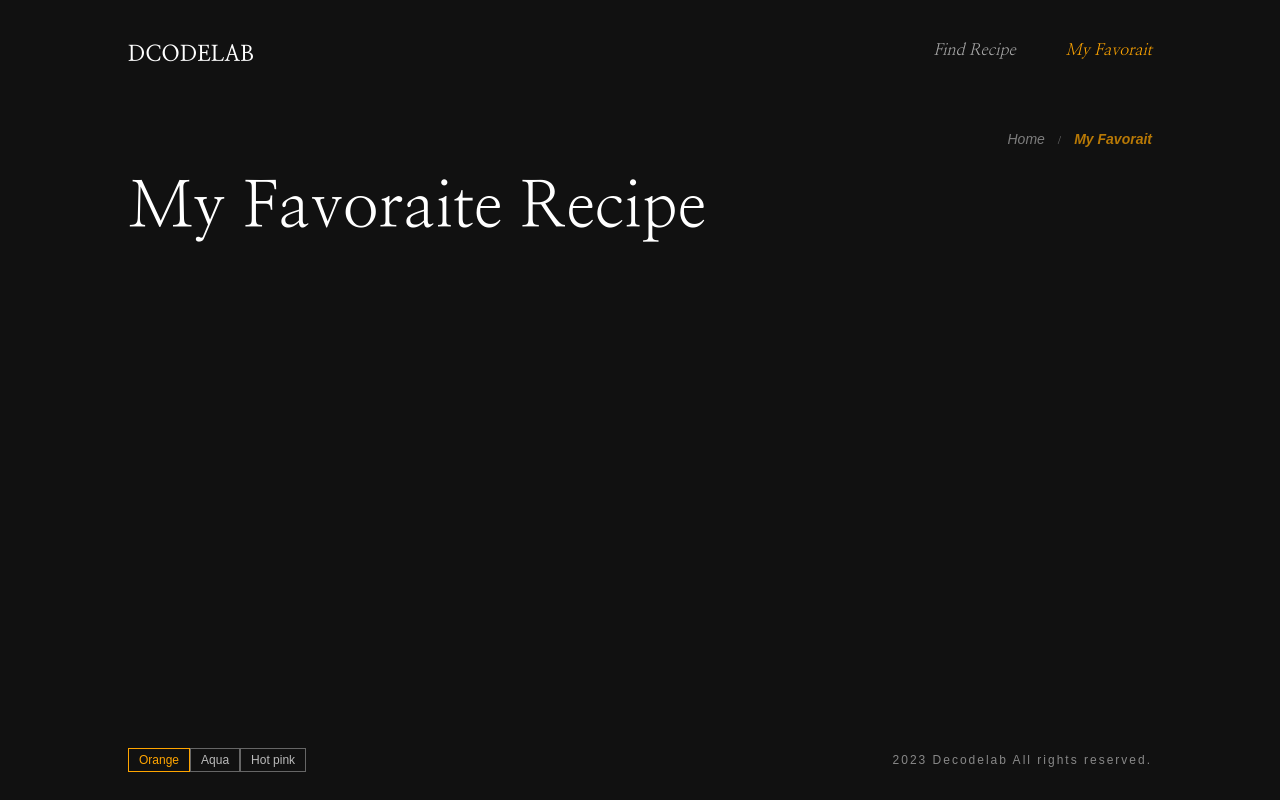
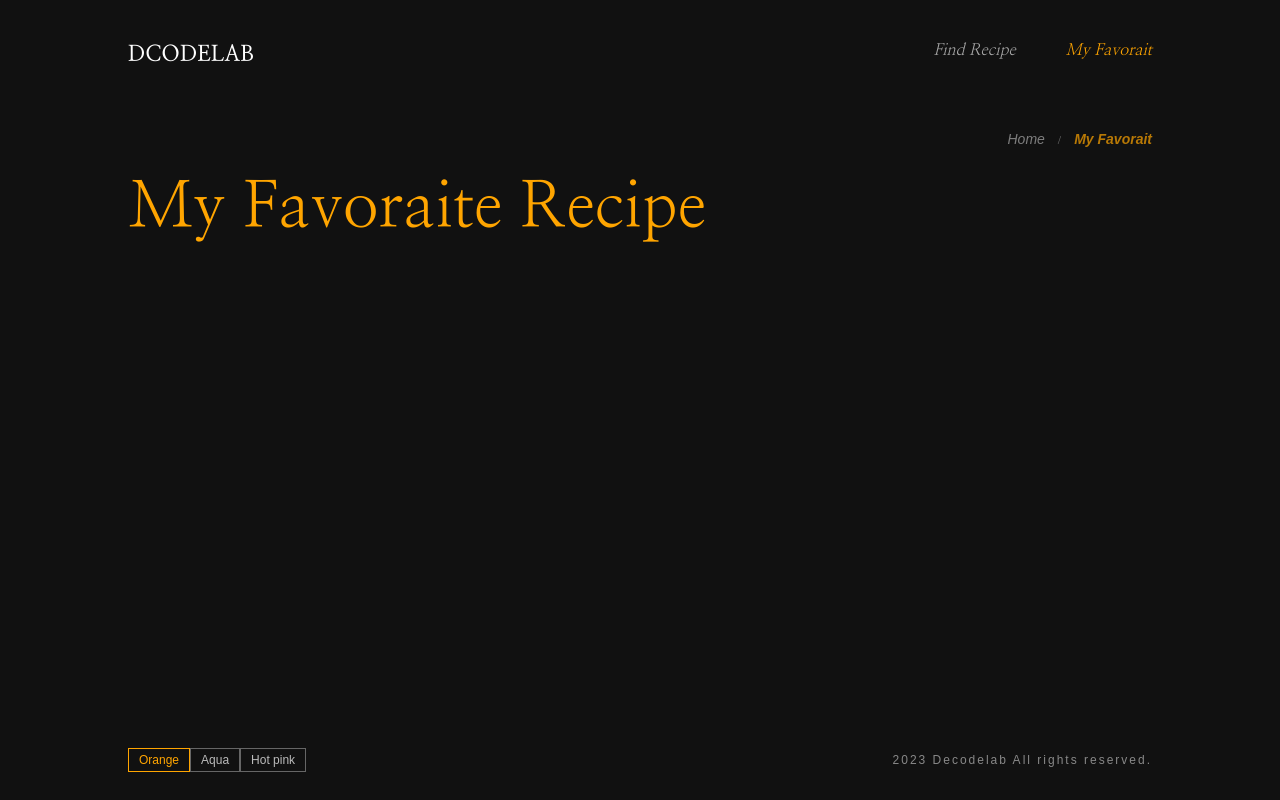
Before and after one commit to seohyon-cho/next13-atomic, a Next.js app: page /my-favorait in a window 1280 px wide. Built offline with nearby package versions, Linux system fonts and the light colour scheme.

Commit message:
타이틀 스타일 수정

```diff
--- a/pages/find-recipe/[id].jsx
+++ b/pages/find-recipe/[id].jsx
@@ -98,7 +98,9 @@ function Detail() {
 			/>
 			{data && (
 				<>
-					<Title type={'slogan'}>{data.strMeal}</Title>
+					<Title type={'slogan'} style={{ color: point, hoverColor: point }}>
+						{data.strMeal}
+					</Title>
 
 					<div className={clsx(styles.picFrame)}>
 						<Pic imgSrc={data.strMealThumb} />
--- a/pages/find-recipe/index.jsx
+++ b/pages/find-recipe/index.jsx
@@ -10,8 +10,10 @@ import { Title } from '@/components/atoms/text/Title';
 import clsx from 'clsx';
 import SearchBar from '@/components/molecules/SearchBar/SearchBar';
 import { Text } from '@/components/atoms/text/Text';
+import { useThemeColor } from '@/hooks/useThemeColor';
 
 export default function Recipe({ categories }) {
+	const { point } = useThemeColor();
 	const names = useRef([]);
 	//카테고리 컴포넌트에 순수하게 출력해야되는 메뉴명을 배열로 전달해야 되므로
 	//서버에서 받아온 데이터에서 strCategory에 해당 하는 메뉴값만 배열로 반환해서 참조객체에 담고 컴포넌트에 전달
@@ -60,7 +62,7 @@ export default function Recipe({ categories }) {
 					<Title
 						type={'slogan'}
 						className={clsx(styles.titCategory)}
-						style={{ color: '#bbb', hoverColor: '#bbb' }}
+						style={{ color: point, hoverColor: point }}
 					>
 						{DebouncedSelected
 							? DebouncedSelected
--- a/pages/my-favorait/favorait.module.scss
+++ b/pages/my-favorait/favorait.module.scss
@@ -1,6 +1,6 @@
 .favoraitePage {
-	h1 {
-		margin-bottom: 80px;
+	.titCategory {
+		margin-bottom: 100px;
 	}
 	display: flex;
 	width: 100%;
--- a/pages/my-favorait/index.jsx
+++ b/pages/my-favorait/index.jsx
@@ -5,9 +5,11 @@ import styles from './favorait.module.scss';
 import { useState, useEffect } from 'react';
 import { useRecipesByIds } from '@/hooks/useRecipe';
 import Card from '@/components/molecules/Card/Card';
+import { useThemeColor } from '@/hooks/useThemeColor';
 
 function Favorait() {
 	const [SavedId, setSavedId] = useState([]);
+	const { point } = useThemeColor();
 
 	useEffect(() => {
 		if (localStorage.getItem('savedRecipe')) {
@@ -26,7 +28,13 @@ function Favorait() {
 			</Head>
 
 			<section className={clsx(styles.favoraitePage)}>
-				<Title type={'slogan'}>My Favoraite Recipe</Title>
+				<Title
+					type={'slogan'}
+					style={{ color: point, hoverColor: point }}
+					className={clsx(styles.titCategory)}
+				>
+					My Favoraite Recipe
+				</Title>
 				{result &&
 					result.map(({ data, isSuccess }) => {
 						if (isSuccess) {
```
